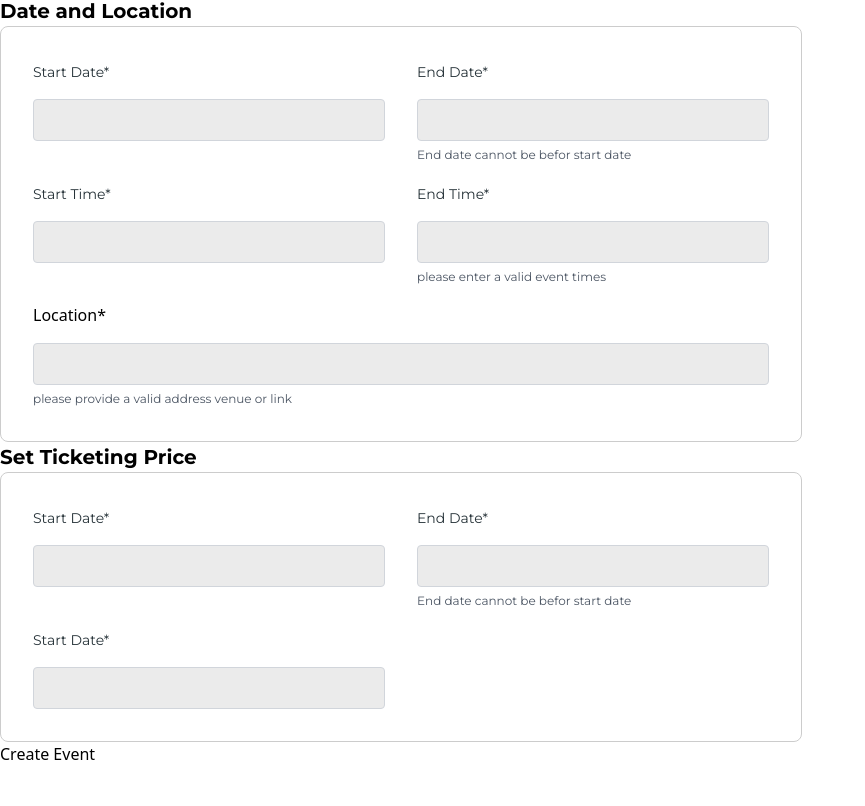
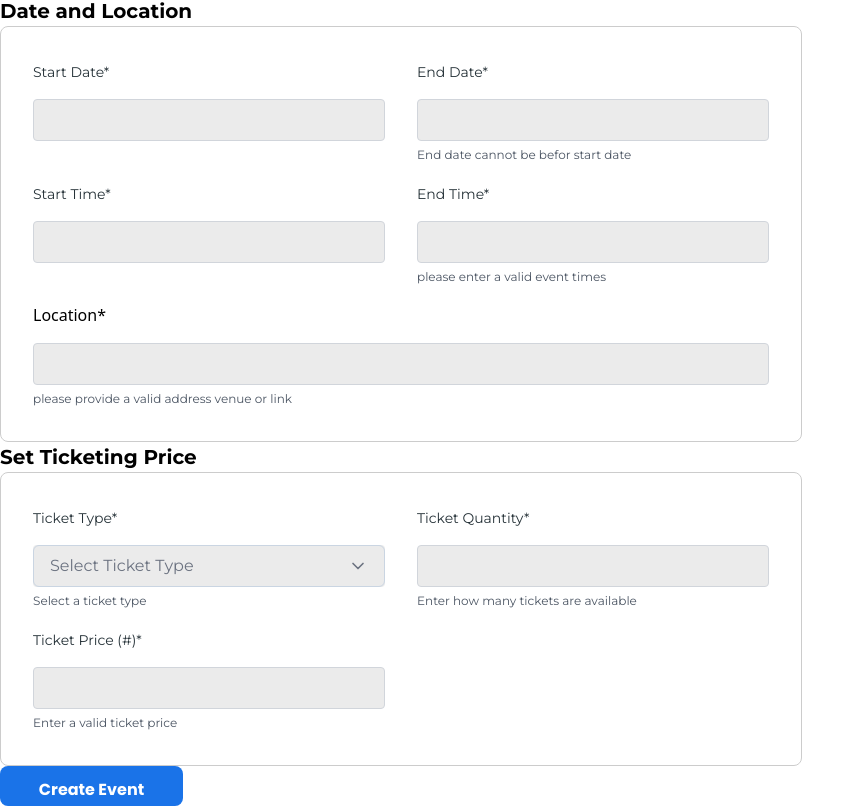
Before and after one commit to mafindijr/easy-ticketing-app, a React (Vite) app in the folder frontend/: page / in a window 1280 px wide. Shown: the part 3591-4397 px from the top of the page, without its empty margins (0-865 px from the left). Before the commit the page ends 4357 px from the top, so only its background shows below. Built offline with nearby package versions, Linux system fonts and the light colour scheme.

Commit message:
fix: debugging ticketing and category select option logic

```diff
--- a/frontend/src/components/create-event.jsx
+++ b/frontend/src/components/create-event.jsx
@@ -8,7 +8,8 @@ import { ChevronDown } from 'lucide-react';
 export default function CreateEventForm() {
 
     const [isOpen, setIsOpen] = useState(false);
-    const [selectValue, setSelectValue] = useState("Ticket Type");
+    const [selectValue, setSelectValue] = useState("Select Ticket Type");
+    const [selectCategory, setSelectCategory] = useState("Select event category");
     const [coverImage, setCoverImage] = useState(null);
     const [coverError, setCoverError] = useState('');
     const fileInputRef = useRef();
@@ -21,8 +22,19 @@ export default function CreateEventForm() {
          "Student"
     ];
 
+    const categories = [
+        "Technology",
+        "Sport & Outdoor",
+        "Music & Concerts",
+        "Cultural & Traditional Festival",
+        "Trade & Shows Expos",
+        "Religios & Community",
+        "Wellness & Lifestyle",
+        "Art Fashion & Creative"
+    ]
+
     const updateValue = (value) => {
-            setSelectValue(value);
+            setSelectValue(value) | setSelectCategory(value);
             setIsOpen(false);
     }
 
@@ -197,7 +209,7 @@ export default function CreateEventForm() {
                                                 }}
                                                 tabIndex={0}
                                             >
-                                                <span>{ selectValue }</span>
+                                                <span>{ selectCategory }</span>
                                                 <div className={`transition-transform duration-200 ${isOpen ? 'rotate-180' : 'rotate-0'}`}>
                                                 <ChevronDown size={20}/>
                                                 </div>
@@ -209,22 +221,22 @@ export default function CreateEventForm() {
                                                 role="listbox"
                                                 aria-labelledby="ticket-type-label"
                                                 >
-                                                {tickets.map((ticket, index) => (
+                                                {categories.map((category, index) => (
                                                     <div
                                                     key={index}
                                                     className="px-4 py-2 hover:bg-gray-100 cursor-pointer font-montserrat"
-                                                    onClick={() => updateValue(ticket)}
+                                                    onClick={() => updateValue(category)}
                                                     onKeyDown={(e) => {
                                                         if (e.key === 'Enter' || e.key === ' ') {
                                                         e.preventDefault();
-                                                        updateValue(ticket);
+                                                        updateValue(category);
                                                         }
                                                     }}
                                                     role="option"
-                                                    aria-selected={selectValue === ticket}
+                                                    aria-selected={selectCategory === category}
                                                     tabIndex={0}
                                                     >
-                                                    {ticket}
+                                                    {category}
                                                     </div>
                                                 ))}
                                                 </div>
@@ -373,22 +385,74 @@ export default function CreateEventForm() {
                             <span
                             className="text-[#263238] text-[14px] leading-[20px] font-montserrat font-[400]"
                             >
-                                Start Date*
+                                Ticket Type*
                             </span>
-                            <Input
-                                name='startDate'
-                                type='text'
-                                register={register}
-                                placeholder=''
-                                required
-                            />
-                            {/* <span className='text-[12px] text-[#4b5563] leading-[16px] font-montserrat font-[400]'></span> */}
+
+
+                            {/* {tickets && tickets.length > 0 && ( */}
+                            <div className="mt-4 text-[#6B7280] text-base font-montserrat
+                                rounded-[4px] bg-[#ebebeb] focus:ring-[#93abdb]">
+                                <div className="relative">
+                                    <div
+                                        className="inline-block border border-slate-300 outline-none cursor-pointer transition w-full rounded-md"
+                                        role="combobox"
+                                        aria-expanded={isOpen}
+                                        aria-haspopup="listbox"
+                                        aria-labelledby="ticket-type-label"
+                                    >
+                                        <div
+                                            onClick={() => setIsOpen(!isOpen)}
+                                            className="px-4 py-2 flex justify-between items-center hover:bg-gray-50"
+                                            onKeyDown={(e) => {
+                                            if (e.key === 'Enter' || e.key === ' ') {
+                                                e.preventDefault();
+                                                setIsOpen(!isOpen);
+                                            }
+                                            }}
+                                            tabIndex={0}
+                                        >
+                                            <span>{ selectValue }</span>
+                                            <div className={`transition-transform duration-200 ${isOpen ? 'rotate-180' : 'rotate-0'}`}>
+                                                <ChevronDown size={20}/>
+                                            </div>
+                                        </div>
+
+                                    {isOpen && (
+                                        <div
+                                            className="absolute z-10 w-full bg-white border border-slate-300 mt-1 rounded-md shadow-lg max-h-60 overflow-auto"
+                                            role="listbox"
+                                            aria-labelledby="ticket-type-label"
+                                        >
+                                        {tickets.map((ticket, index) => (
+                                            <div
+                                                key={index}
+                                                className="px-4 py-2 hover:bg-gray-100 cursor-pointer font-montserrat"
+                                                onClick={() => updateValue(ticket)}
+                                                onKeyDown={(e) => {
+                                                    if (e.key === 'Enter' || e.key === ' ') {
+                                                    e.preventDefault();
+                                                    updateValue(ticket);
+                                                    }
+                                                }}
+                                                role="option"
+                                                aria-selected={selectValue === ticket}
+                                                tabIndex={0}
+                                            >
+                                              {ticket}
+                                            </div>
+                                        ))}
+                                     </div>
+                                    )}
+                                    </div>
+                                </div>
+                          </div>
+                          <span className='text-[12px] text-[#4b5563] leading-[16px] font-montserrat font-[400]'>Select a ticket type</span>
                         </label>
                         <label>
                             <span
                             className="text-[#263238] text-[14px] leading-[20px] font-montserrat font-[400]"
                             >
-                                End Date*
+                                Ticket Quantity*
                             </span>
                             <Input
                                 name='endDate'
@@ -397,7 +461,7 @@ export default function CreateEventForm() {
                                 placeholder=''
                                 required
                             />
-                            <span className='text-[12px] text-[#4b5563] leading-[16px] font-montserrat font-[400]'>End date cannot be befor start date</span>
+                            <span className='text-[12px] text-[#4b5563] leading-[16px] font-montserrat font-[400]'>Enter how many tickets are available</span>
                         </label>
                     </div>
                     <div className='grid grid-cols-2 gap-8'>
@@ -405,22 +469,24 @@ export default function CreateEventForm() {
                             <span
                             className="text-[#263238] text-[14px] leading-[20px] font-montserrat font-[400]"
                             >
-                                Start Date*
+                                Ticket Price (#)*
                             </span>
                             <Input
-                                name='startDate'
+                                name='ticketPrice'
                                 type='text'
                                 register={register}
                                 placeholder=''
                                 required
                             />
-                            {/* <span className='text-[12px] text-[#4b5563] leading-[16px] font-montserrat font-[400]'></span> */}
+                            <span className='text-[12px] text-[#4b5563] leading-[16px] font-montserrat font-[400]'>Enter a valid ticket price</span>
                         </label>
 
                     </div>
                   </div>
                </div>
-            <Button>Create Event</Button>
+            <Button
+              className='w-[183px] h-[40px] leading-[100%] gap-[10px] bg-homeexplore text-[16px] font-poppins font-bold text-center text-white py-[16px] px-[32px] rounded-[8px]'
+            >Create Event</Button>
          </form>
         </div>
     </>
```
